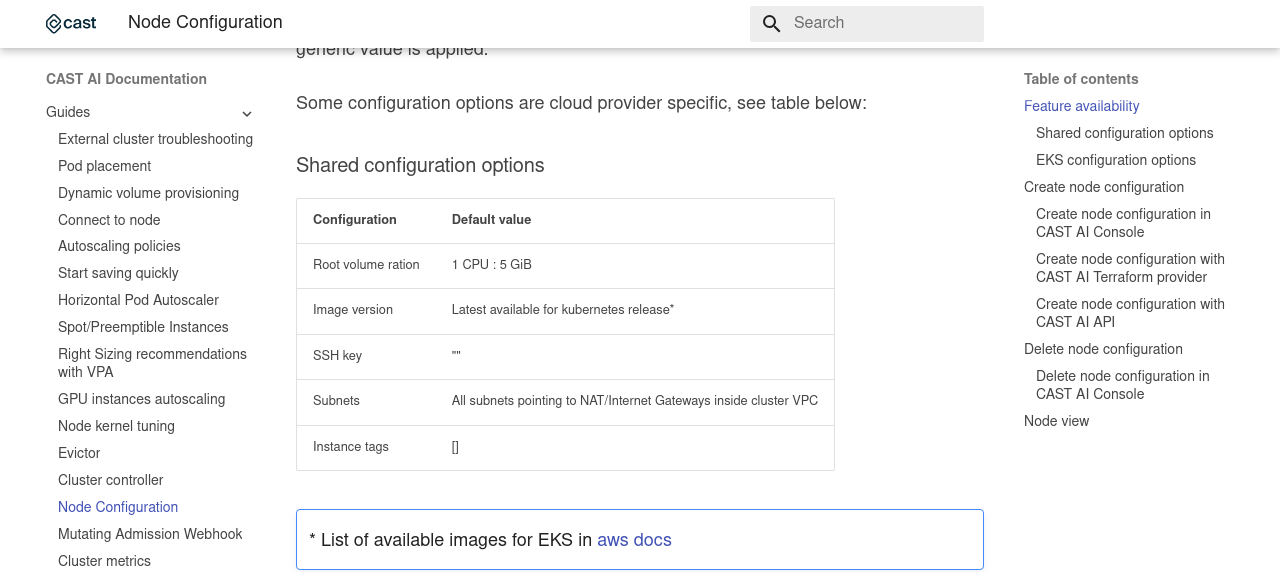
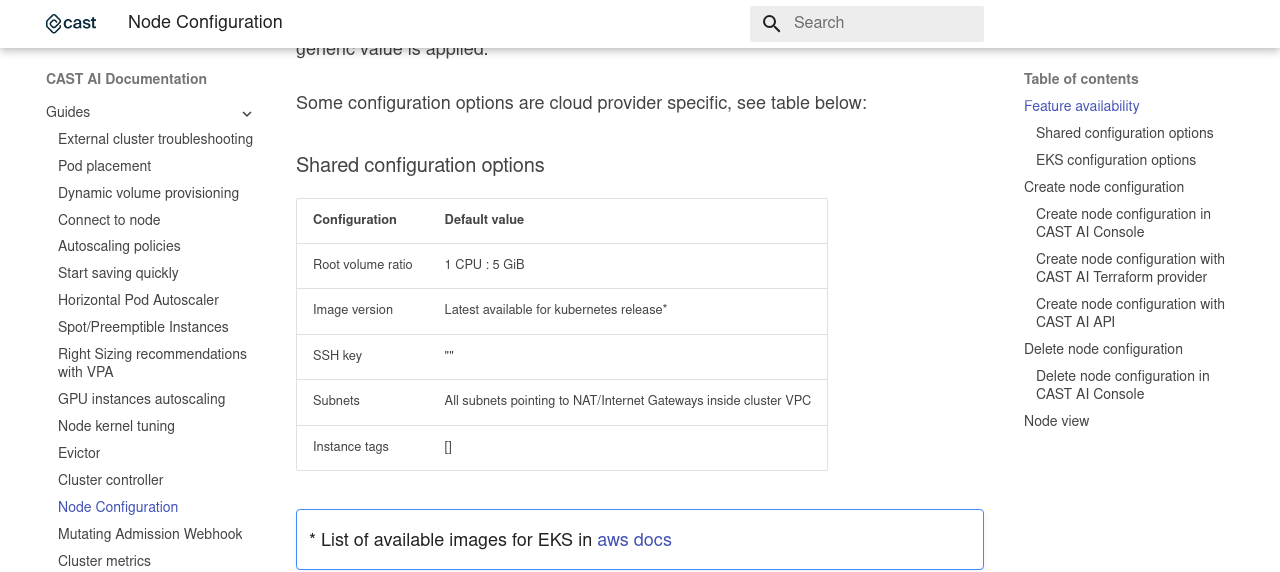
Before and after one commit to castai/docs, an MkDocs documentation site: the page built from docs/guides/node-configuration.md, in a window 1280 px wide and 900 px high, scrolled down 1007 px. Shown: the top 572 px of the window. Built offline with MkDocs 1.6.1 and Material for MkDocs 9.7.7, drawn with Linux system fonts in a browser that asks for light colours; some web fonts are replaced.

Commit message:
Update docs/guides/node-configuration.md
Co-authored-by: Tadeuš Varnas <varnastadeus@gmail.com>

```diff
--- a/docs/guides/node-configuration.md
+++ b/docs/guides/node-configuration.md
@@ -32,7 +32,7 @@
 
 | Configuration        | Default value  |
 |----------------------|----------------|
-| Root volume ration   |  1 CPU : 5 GiB |
+| Root volume ratio   |  1 CPU : 5 GiB |
 | Image version        | Latest available for kubernetes release* |
 | SSH key              | ""             |
 | Subnets              | All subnets pointing to NAT/Internet Gateways inside cluster VPC |
```
